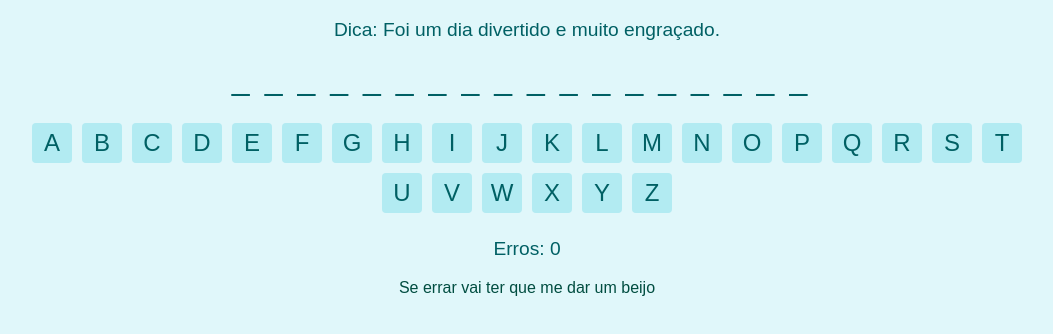
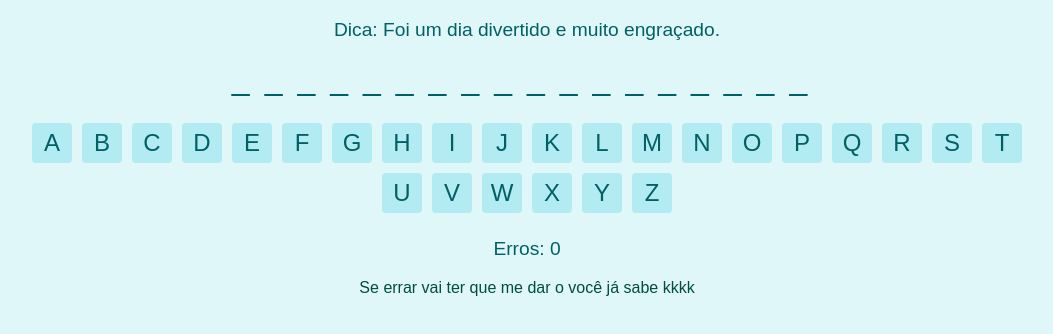
Before and after one commit to carlooswillian/Game-Love, a plain HTML site: page index.html in a window 1280 px wide. Shown: the part 274-608 px from the top of the page, without its empty margins (113-1166 px from the left). Drawn offline with Linux system fonts and the light colour scheme.

Commit message:
Update index.html

```diff
--- a/index.html
+++ b/index.html
@@ -15,7 +15,7 @@
         <div id="teclado"></div>
         <!-- Adicionando o contador de erros e a frase -->
         <p id="contadorErros">Erros: 0</p>
-        <p id="fraseErro">Se errar vai ter que me dar um beijo</p>
+        <p id="fraseErro">Se errar vai ter que me dar o você já sabe kkkk</p>
         <p id="resultado"></p>
     </div>
 
```
